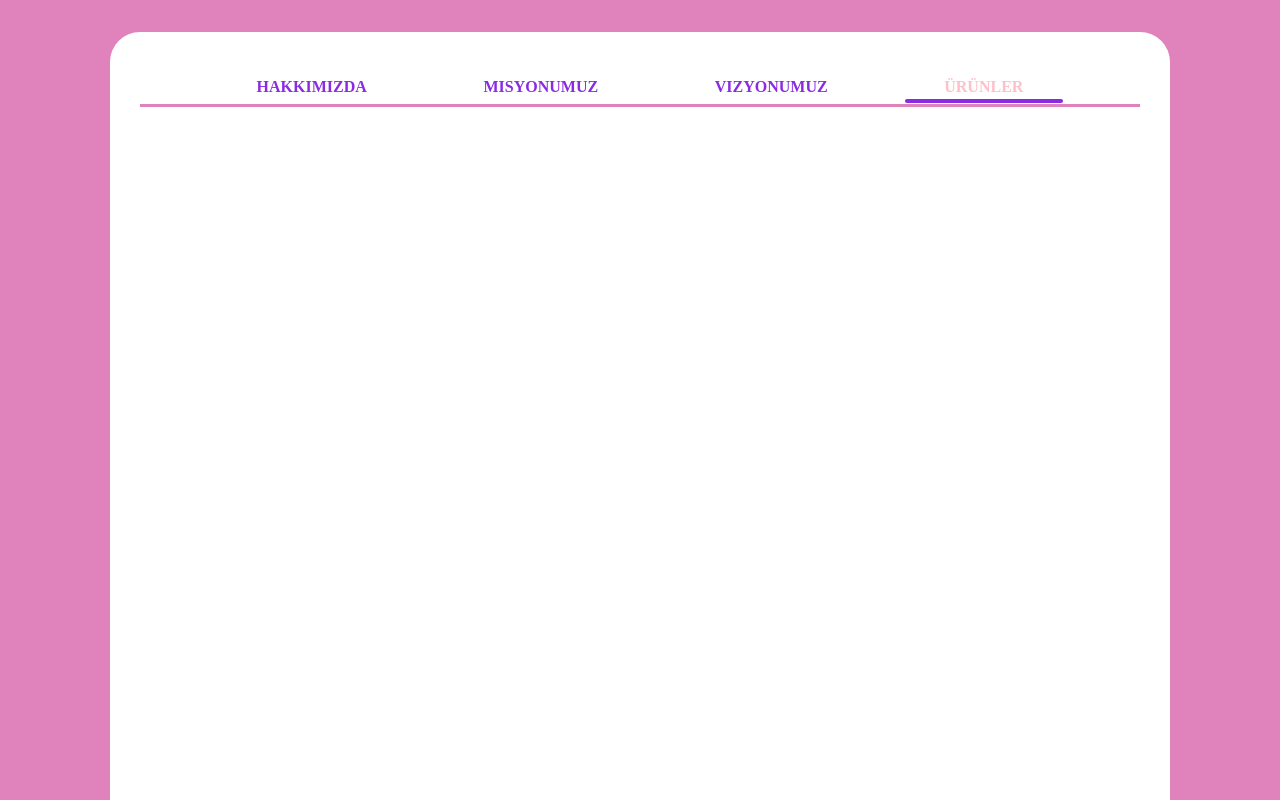
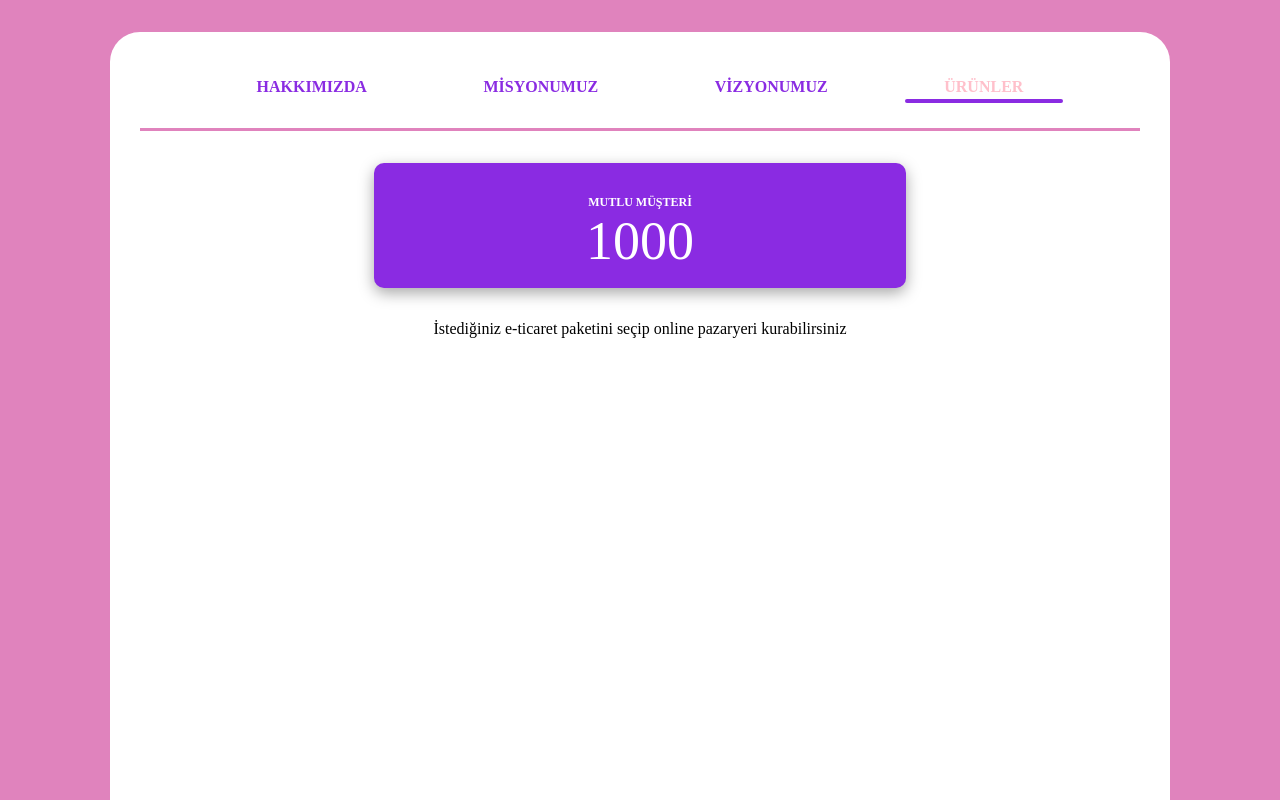
Before and after one commit to UmitKok1/SoftwareCompany_Website, a plain HTML site: page index.html in a window 1280 px wide. Shown: the top 800 px of the page. Drawn offline with Linux system fonts and the light colour scheme.

Commit message:
Happy customers section added.

```diff
--- a/index.html
+++ b/index.html
@@ -1,5 +1,5 @@
 <!DOCTYPE html>
-<html lang="en">
+<html lang="tr">
 <head>
     <meta charset="UTF-8">
     <meta name="viewport" content="width=device-width, initial-scale=1.0">
@@ -22,7 +22,14 @@
                 Ürünler
             </p>
         </div>
+        <div class="line"></div>
+        <div class="customers">
+            <p class="title">Mutlu Müşteri</p>
+            <p class="number">1000</p>
+        </div>
+        <p class="message">
+            İstediğiniz e-ticaret paketini seçip online pazaryeri kurabilirsiniz
+        </p>
     </div>
-    <div class="line"></div>
 </body>
 </html>
--- a/style.css
+++ b/style.css
@@ -13,6 +13,10 @@ body{
     border-radius: 30px;
     width: 100%;
     padding: 30px;
+    display: flex;
+    flex-direction: column;
+    align-items: center;
+    /* justify-content: center; */
 }
 .tabs{
     display: flex;
@@ -20,6 +24,7 @@ body{
     text-transform: uppercase;
     color: blueviolet;
     font-weight: bold;
+    width: 100%;
 }
 .tabs .active{
     color: pink;
@@ -27,7 +32,7 @@ body{
 
 }
 .tabs p:hover{
-    color: darkmagenta;
+    background-color: darkmagenta;
     cursor: pointer;
 }
 .tabs .active::before{
@@ -41,10 +46,32 @@ body{
     border-radius: 10px;
 }
 .line{
-    position: absolute;
+    position: relative;
     height: 3px;
     background-color: rgb(224, 131, 189);
     width: 100%;
-    max-width: 1000px;
-    top: 13%;
+    margin-top: 16px;
 }
+.customers{
+    background-color: blueviolet;
+    width: 50%;
+    color: white;
+    text-align: center;
+    padding: 16px;
+    margin: 32px 0px 16px 0px;
+    border-radius: 10px;
+    box-shadow: rgba(0, 0, 0, 0.35) 0px 5px 15px;
+    text-transform: uppercase;
+}
+.customers .number{
+    font-size: 54px;
+    margin: 0;
+}
+.customers .title{
+    font-size: 12px;
+    font-weight: bold;
+    margin: 16px 0 0 0;
+}
+.message{
+
+}
```
